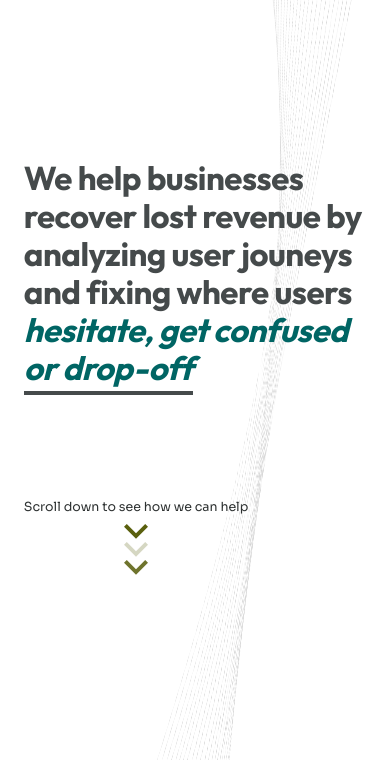
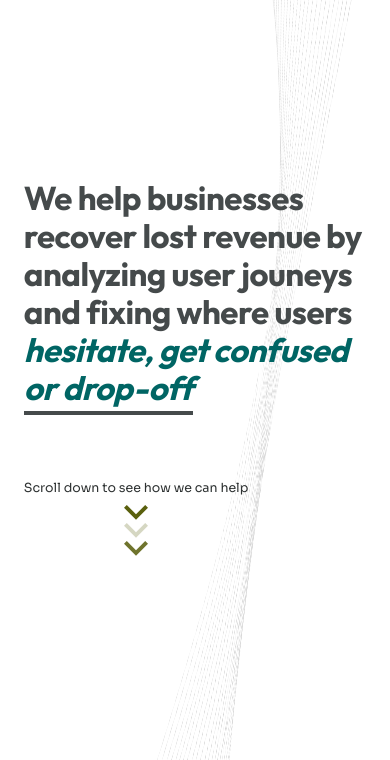
Before and after one commit to kimtai1-77/pathwise-systems, a plain HTML site: page index.html in a window 390 px wide. Shown: the part 84-844 px from the top of the page. Drawn offline with Linux system fonts and the light colour scheme; a web font is replaced by a local one.

Commit message:
Reduce top-margin of .light-arrows-wrapper
Margin too large on smaller mobile screens

```diff
--- a/styles.css
+++ b/styles.css
@@ -349,7 +349,7 @@ span {
 .lights-arrow-wrapper {
     display: flex;
     position: relative;
-    margin-top: 88px;
+    margin-top: clamp(2.4rem, 2.8rem + 2.5vh, 8.8rem);
     align-self: flex-start;
 }
 
```
